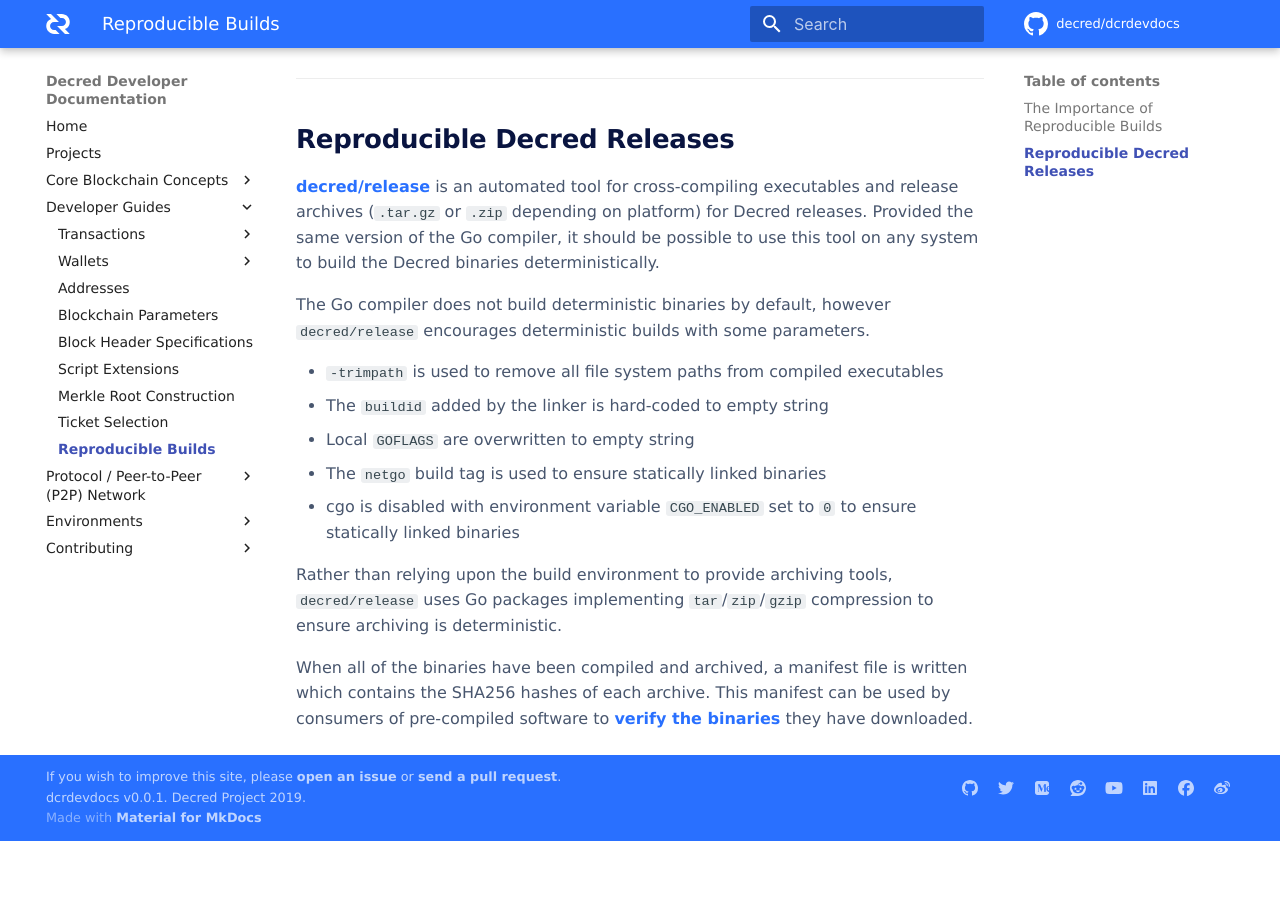
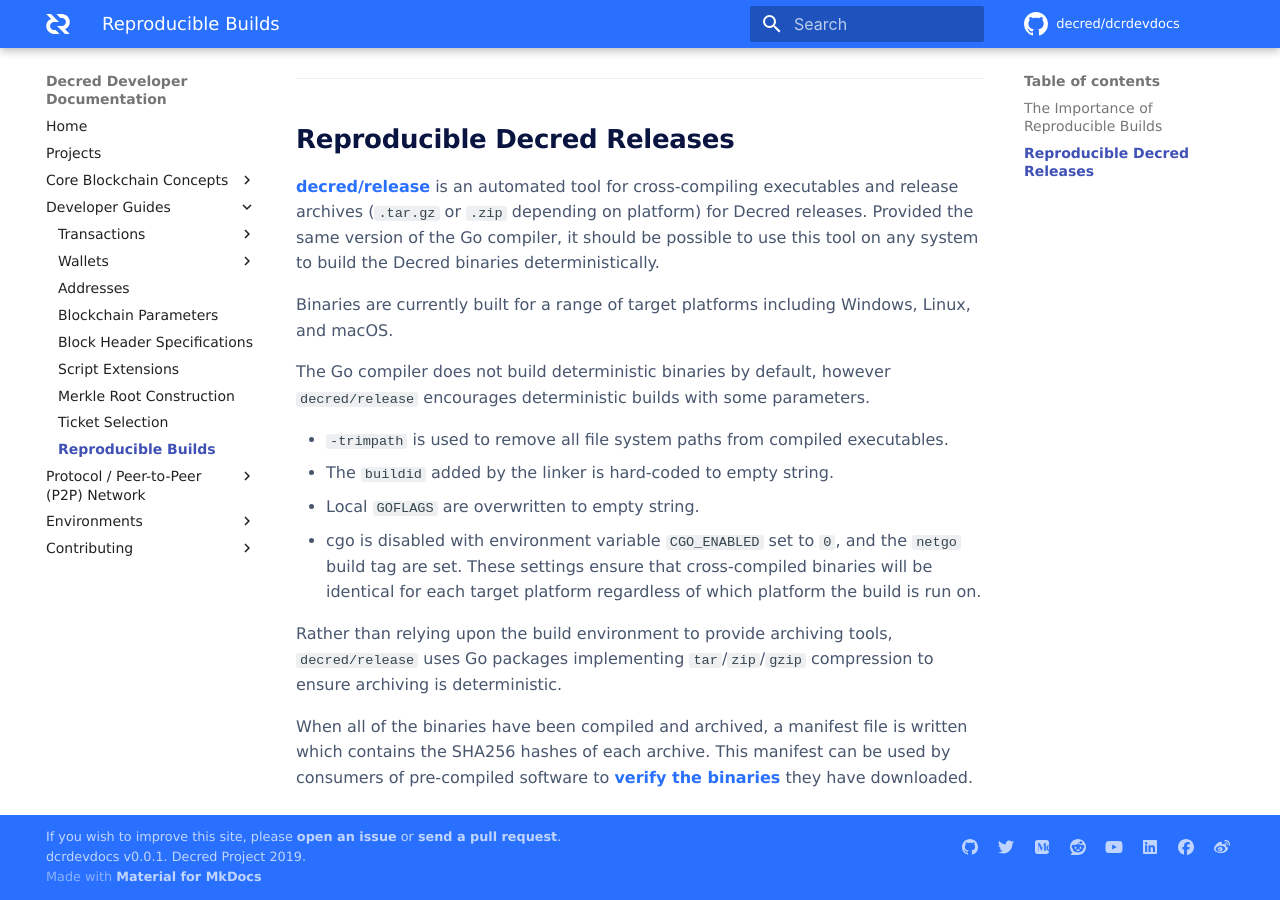
Before and after one commit to decred/dcrdevdocs, an MkDocs documentation site: the page built from docs/developer-guides/reproducible-builds.md, in a window 1280 px wide and 900 px high, scrolled down 1043 px. Built offline with MkDocs 1.6.1 and Material for MkDocs 9.7.7, drawn with Linux system fonts in a browser that asks for light colours; some web fonts are replaced; comment, search, counter and statistics services are not loaded; before the commit the page ends 1884 px from its top, so only the background shows below that; some of the changed text lies outside the part shown.

Commit message:
jrick comments

```diff
--- a/docs/developer-guides/reproducible-builds.md
+++ b/docs/developer-guides/reproducible-builds.md
@@ -55,15 +55,20 @@ on platform) for Decred releases.
 Provided the same version of the Go compiler, it should be possible to use this
 tool on any system to build the Decred binaries deterministically.
 
+Binaries are currently built for a range of target platforms including Windows,
+Linux, and macOS.
+
 The Go compiler does not build deterministic binaries by default, however
 `decred/release` encourages deterministic builds with some parameters.
 
-- `-trimpath` is used to remove all file system paths from compiled executables
-- The `buildid` added by the linker is hard-coded to empty string
-- Local `GOFLAGS` are overwritten to empty string
-- The `netgo` build tag is used to ensure statically linked binaries
-- cgo is disabled with environment variable `CGO_ENABLED` set to `0` to ensure
-  statically linked binaries
+- `-trimpath` is used to remove all file system paths from compiled executables.
+- The `buildid` added by the linker is hard-coded to empty string.
+- Local `GOFLAGS` are overwritten to empty string.
+- cgo is disabled with environment variable `CGO_ENABLED` set to `0`, and the
+  `netgo` build tag are set.
+  These settings ensure that cross-compiled binaries
+  will be identical for each target platform regardless of which platform the
+  build is run on.
 
 Rather than relying upon the build environment to provide archiving tools,
 `decred/release` uses Go packages implementing `tar`/`zip`/`gzip` compression to
```
Also changed, not shown: other parts of docs/developer-guides/reproducible-builds.md (+1 -1 lines).
